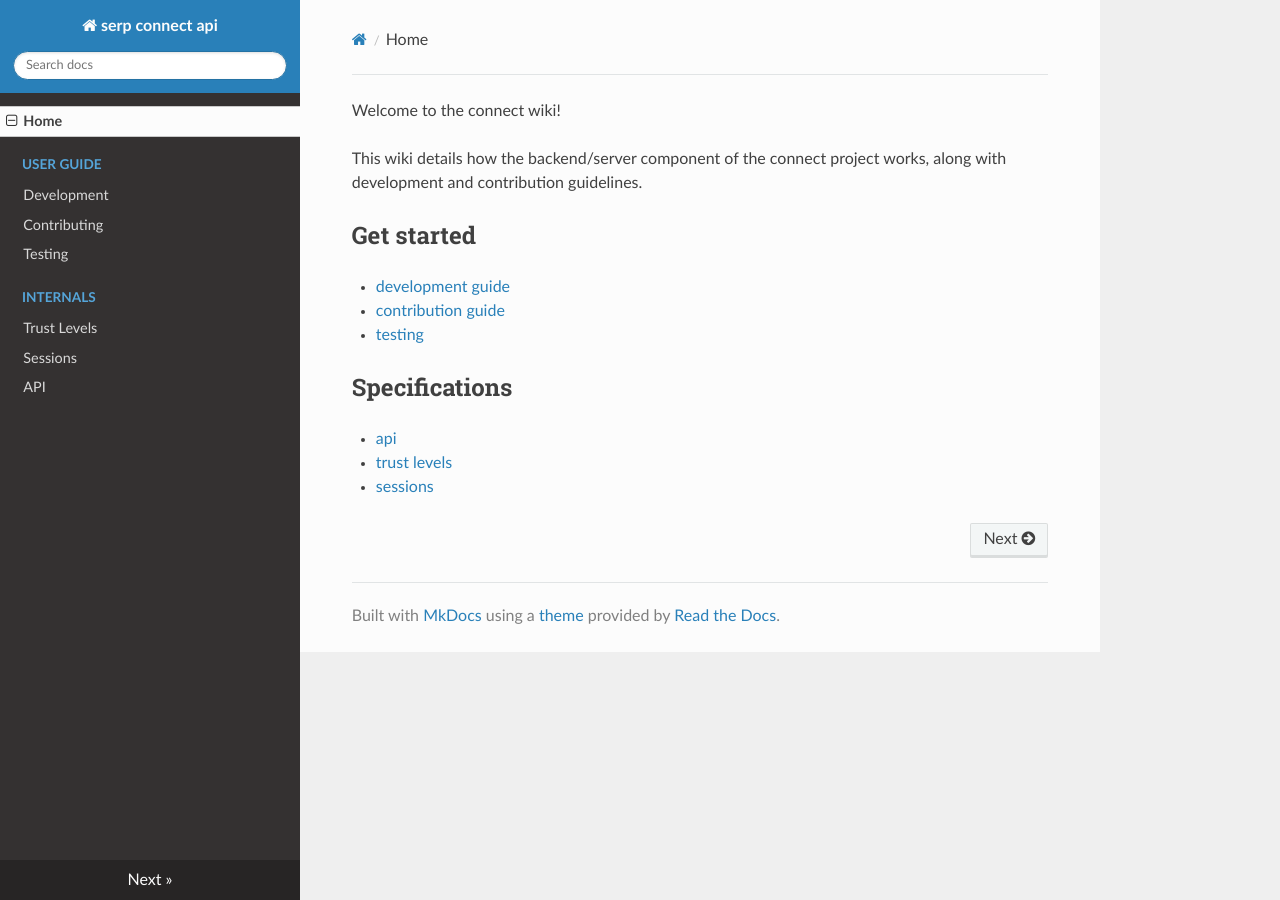
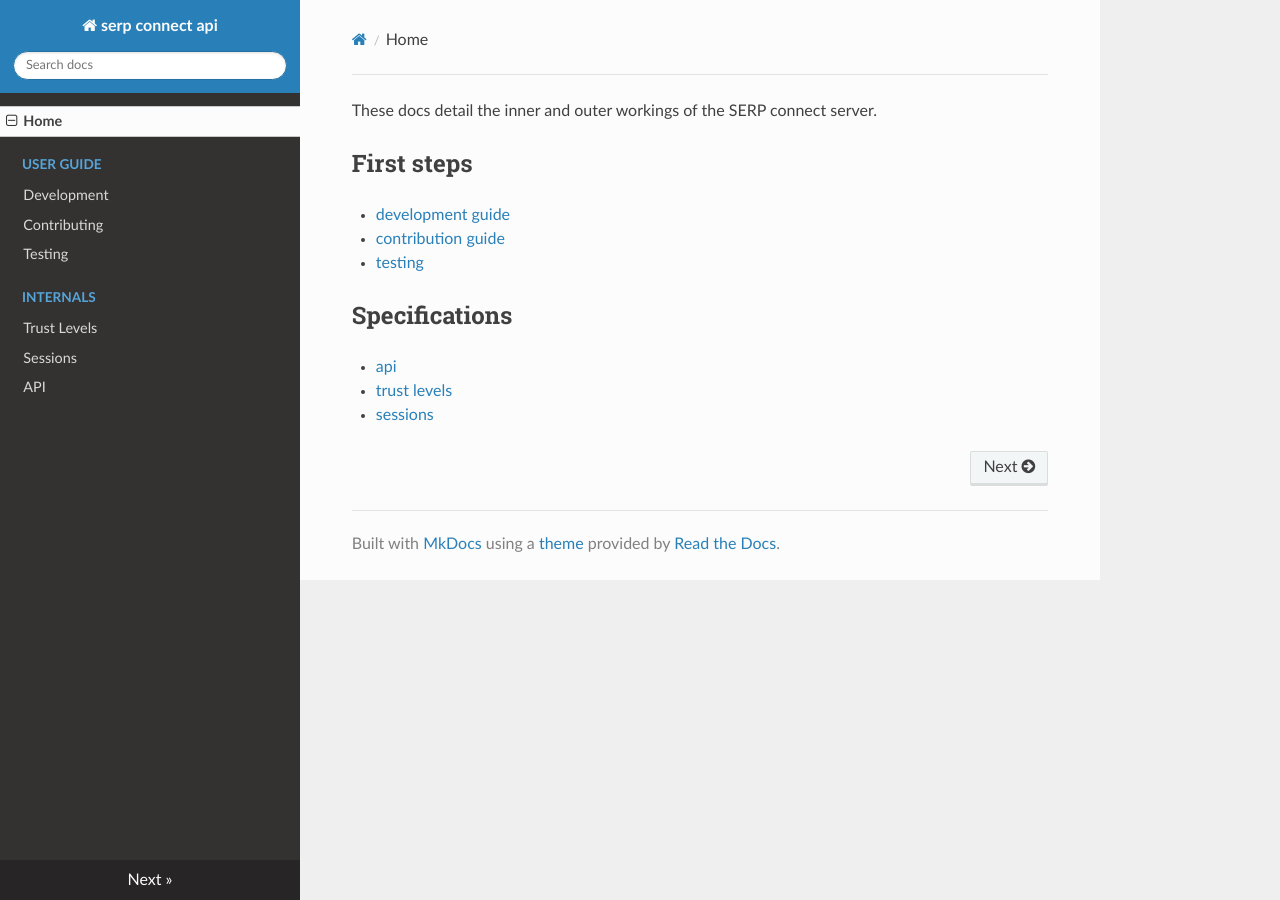
Before and after one commit to sergiorico/backend, an MkDocs documentation site: the page built from docs/index.md, in a window 1280 px wide. Built offline with MkDocs 1.6.1, drawn with Linux system fonts in a browser that asks for light colours; nearby versions of some CDN libraries; old or Windows-style settings are respelled for this version of MkDocs.

Commit message:
Fix doc titles

```diff
--- a/docs/index.md
+++ b/docs/index.md
@@ -1,8 +1,6 @@
-Welcome to the connect wiki!
+These docs detail the inner and outer workings of the SERP connect server.
 
-This wiki details how the backend/server component of the connect project works, along with development and contribution guidelines.
-
-Get started
+First steps
 -----------
  - [development guide](user-guide/development.md)
  - [contribution guide](user-guide/contributing.md)
```
Also changed, not shown: docs/api.md (+0 -2 lines), docs/user-guide/contributing.md (+0 -2 lines), docs/user-guide/development.md (+1 -4 lines), docs/user-guide/testing.md (+0 -2 lines).
